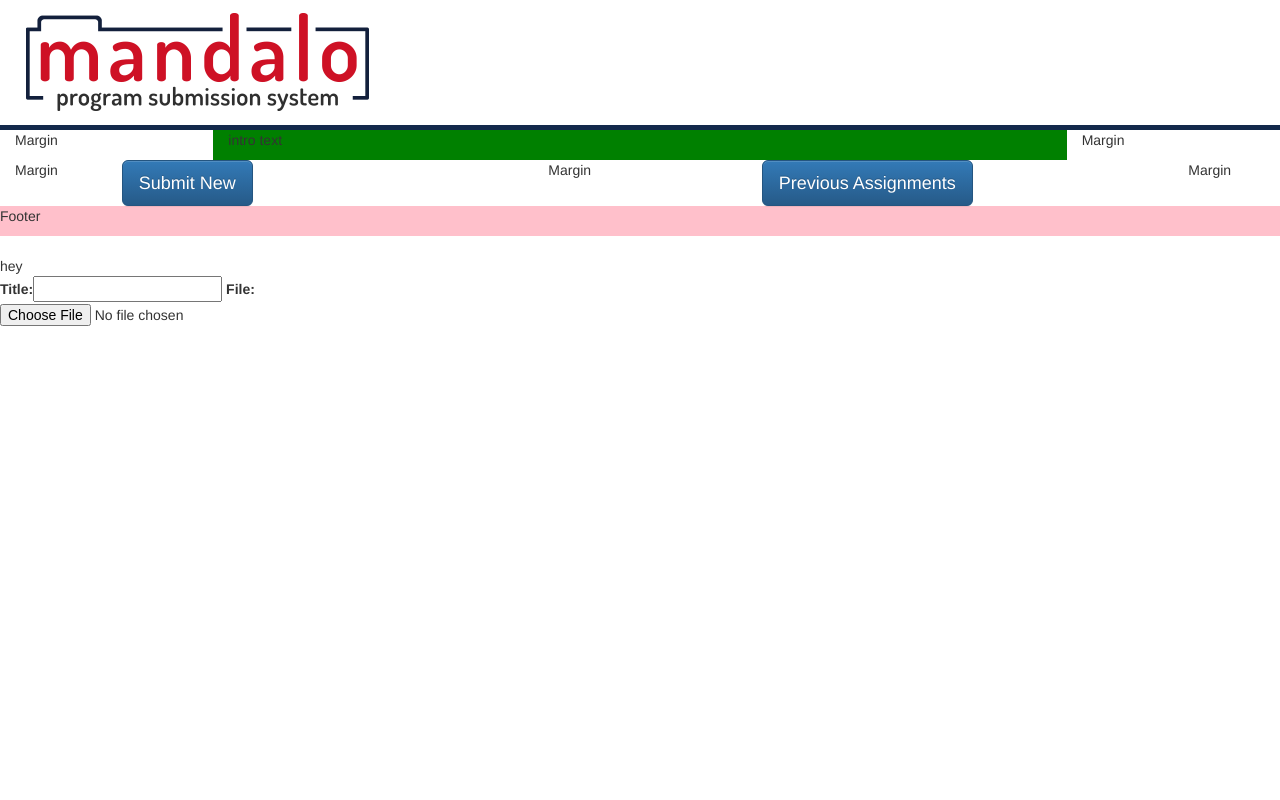
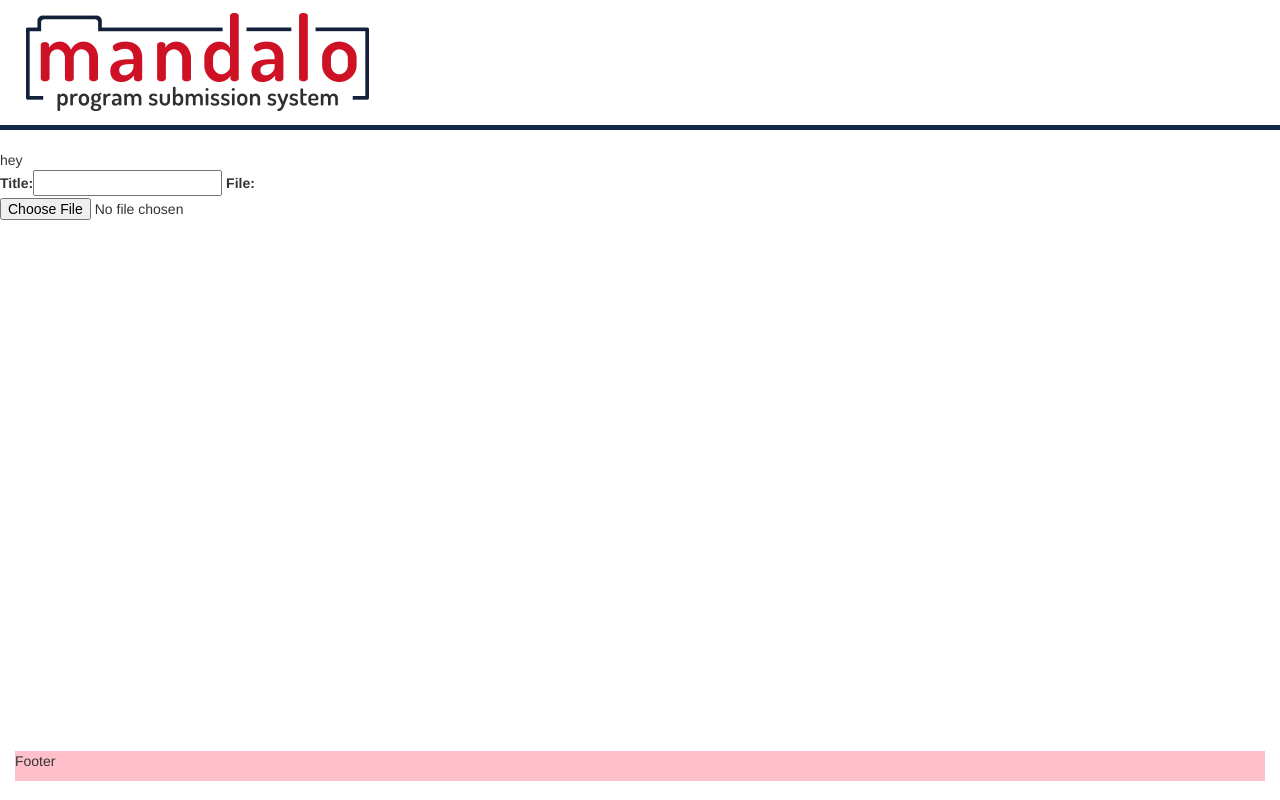
Before and after one commit to Mandalo/mandalo, a Django app: a page that uses mandalo/submit/templates/submit/landing.html in a window 1280 px wide. Run offline with Django 3.2, Linux system fonts and the light colour scheme; some libraries are stand-ins or nearby versions.

Commit message:
footer styling

```diff
--- a/mandalo/submit/static/submit/landing.css
+++ b/mandalo/submit/static/submit/landing.css
@@ -21,7 +21,12 @@ div #submissions{
 
 div #footer{
   background-color: pink;
+  padding:0;
+  margin:0;
 }
 
 .margin{
 }
+
+.navbar.navbar-fixed-bottom{
+}
--- a/mandalo/submit/templates/submit/landing.html
+++ b/mandalo/submit/templates/submit/landing.html
@@ -20,32 +20,34 @@
       </div>
     </div>
 
+  <!-- page-specific content goes here -->
+  {% block content %}
   <!--Row 2: Welcome/Bio -->
     <div class="container-fluid">
       <div class="row">
-        <div class="col-md-2 margin">
+        <div class="col-md-2 margin col-xs-2">
           <p>Margin</p>
         </div>
-        <div id="welcome" class="col-md-8">
+        <div id="welcome" class="col-md-8 col-xs-8">
         <p>intro text</p>
         </div>
-        <div  class="col-md-2 margin">
+        <div  class="col-md-2 margin col-xs-2">
           <p>Margin</p>
         </div>
       </div>
 
   <!--Row 3: Buttons -->
     <div class="row">
-        <div class="col-md-1 margin">
+        <div class="col-md-1 margin col-xs-1">
           <p>Margin</p>
         </div>
-        <div id="newAssign" class="col-md-4">
+        <div id="newAssign" class="col-md-4 col-xs-10">
             <button type="button" class="btn btn-primary btn-lg">Submit New</button>
         </div>
         <div class="col-md-2 margin">
           <p>Margin</p>
         </div>
-        <div id="submissions" class="col-md-4">
+        <div id="submissions" class="col-md-4 col-xs-10">
           <button type="button" class="btn btn-primary btn-lg">Previous Assignments</button>
         </div>
         <div class="col-md-1 margin">
@@ -54,17 +56,15 @@
       </div>
     </div>
   </div>
+  {% endblock %}
+  <!-- end page-specific content -->
+
   <!-- Row 4: Footer -->
-  <div class="container-fluid">
+  <div class="container-fluid navbar navbar-fixed-bottom">
     <div id="footer" class="row">
       <p>Footer</p>
   </div>
   </div>
 
-
-  <!-- page-specific content goes here -->
-  {% block content %}{% endblock %}
-  <!-- end page-specific content -->
-
   </body>
 </html>
```
